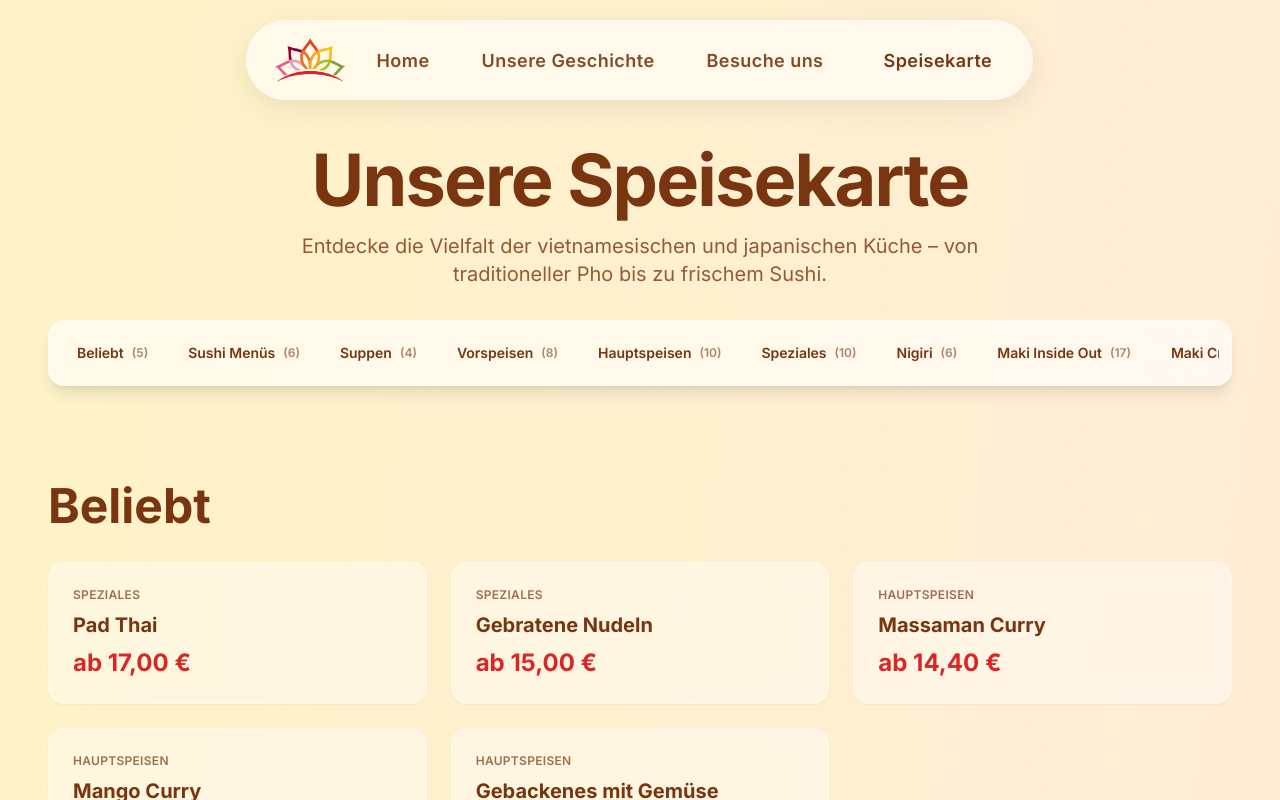
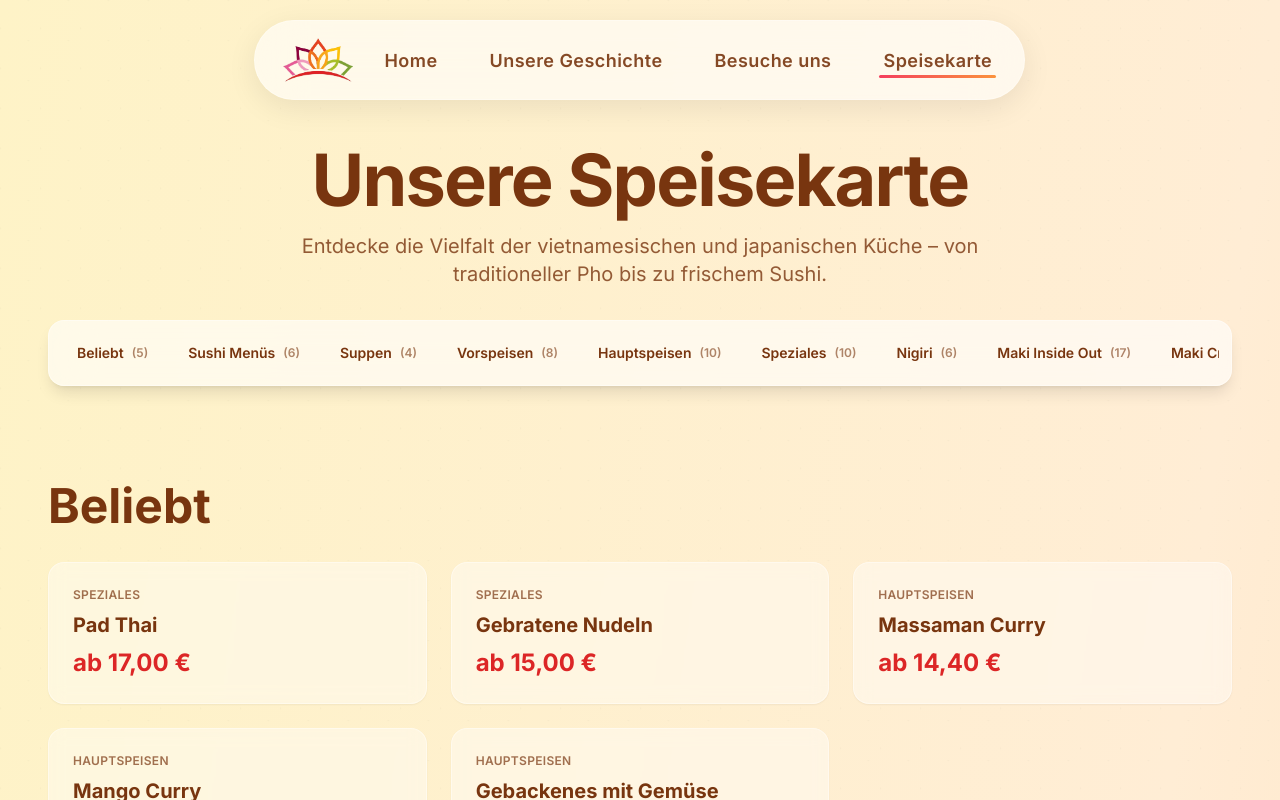
Before and after one commit to gottliebdinh/asiaviet, a Next.js app: page /menu in a window 1280 px wide. Shown: the top 800 px of the page. Built offline with nearby package versions, Linux system fonts and the light colour scheme.

Commit message:
Fix navigation active state and hash detection for home section

```diff
--- a/app/components/NavLink.tsx
+++ b/app/components/NavLink.tsx
@@ -1,7 +1,7 @@
 "use client"
 
 import Link from 'next/link'
-import { usePathname, useSearchParams } from 'next/navigation'
+import { usePathname } from 'next/navigation'
 import { useEffect, useMemo, useState } from 'react'
 
 type Props = {
@@ -12,24 +12,34 @@ type Props = {
 
 export default function NavLink({ href, className = '', children }: Props) {
   const pathname = usePathname()
-  const search = useSearchParams()
   const [hash, setHash] = useState<string>(typeof window !== 'undefined' ? window.location.hash : '')
 
   useEffect(() => {
-    const onHashChange = () => setHash(window.location.hash)
-    window.addEventListener('hashchange', onHashChange)
-    return () => window.removeEventListener('hashchange', onHashChange)
+    // Update hash immediately on mount and when it changes
+    const updateHash = () => setHash(window.location.hash)
+    updateHash()
+
+    // Listen to hash changes
+    window.addEventListener('hashchange', updateHash)
+    // Also check periodically in case smooth scroll updates hash without firing hashchange
+    const interval = setInterval(updateHash, 150)
+
+    return () => {
+      window.removeEventListener('hashchange', updateHash)
+      clearInterval(interval)
+    }
   }, [])
 
   const isActive = useMemo(() => {
     try {
       // Section links: active when hash matches
       if (href.startsWith('/#')) {
-        return hash === href.replace('/', '')
+        const targetHash = href.replace('/', '')
+        return hash === targetHash
       }
-      // Home: only active when at top (no hash)
-      if (href === '/') {
-        return pathname === '/' && (hash === '' || hash === '#' || hash === '#home')
+      // Home: active when hash is empty or #home, and on homepage
+      if (href === '/#home' || href === '/') {
+        return pathname === '/' && (!hash || hash === '' || hash === '#' || hash === '#home')
       }
       // Other routes: exact path match
       return pathname === href
@@ -39,11 +49,29 @@ export default function NavLink({ href, className = '', children }: Props) {
   }, [pathname, hash, href])
 
   const base = 'relative px-1 py-1 text-amber-900/90 transition-colors'
-  const underlineAnim = 'after:content-[""] after:absolute after:left-0 after:bottom-0 after:h-[2px] after:w-full after:bg-amber-900/80 after:origin-left after:scale-x-0 after:transition-transform after:duration-300 hover:after:scale-x-100'
+  const isMenu = href === '/menu'
+  const underlineAnim = isMenu
+    ? 'after:content-[""] after:absolute after:left-0 after:bottom-0 after:h-[3px] after:w-full after:rounded-full after:bg-gradient-to-r after:from-rose-500 after:to-orange-400 after:origin-left after:scale-x-0 after:transition-transform after:duration-300 hover:after:scale-x-100'
+    : 'after:content-[""] after:absolute after:left-0 after:bottom-0 after:h-[2px] after:w-full after:bg-amber-900/80 after:origin-left after:scale-x-0 after:transition-transform after:duration-300 hover:after:scale-x-100'
   const active = 'after:scale-x-100'
 
+  const handleClick = (e: React.MouseEvent<HTMLAnchorElement>) => {
+    // If it's a hash link, update hash immediately after navigation
+    if (href.startsWith('/#')) {
+      const targetHash = href.replace('/', '')
+      // Small delay to let browser update hash first
+      setTimeout(() => {
+        setHash(window.location.hash)
+      }, 100)
+    } else if (href === '/') {
+      setTimeout(() => {
+        setHash('')
+      }, 100)
+    }
+  }
+
   return (
-    <Link href={href} className={`${base} ${underlineAnim} ${isActive ? active : ''} ${className}`}>
+    <Link href={href} onClick={handleClick} className={`${base} ${underlineAnim} ${isActive ? active : ''} ${className}`}>
       {children}
     </Link>
   )
--- a/app/components/SectionObserver.tsx
+++ b/app/components/SectionObserver.tsx
@@ -1,36 +1,50 @@
 "use client"
 
 import { useEffect } from 'react'
+import { usePathname } from 'next/navigation'
 
 export default function SectionObserver() {
+  const pathname = usePathname()
+
   useEffect(() => {
+    // Only observe on homepage
+    if (pathname !== '/') return
+
+    let observer: IntersectionObserver | null = null
+    let retryCount = 0
+    const maxRetries = 20
+
+    const initObserver = () => {
       const sectionIds = ['home', 'about', 'visit']
       const sections = sectionIds
         .map((id) => document.getElementById(id))
         .filter(Boolean) as HTMLElement[]
 
-    if (sections.length === 0) return
+      if (sections.length === 0) {
+        // Retry if sections not found yet (e.g., after navigation)
+        if (retryCount < maxRetries) {
+          retryCount++
+          setTimeout(initObserver, 100)
+        }
+        return
+      }
 
       let currentHash = window.location.hash
       const setHash = (hash: string) => {
         if (currentHash === hash) return
         currentHash = hash
-      // Avoid jump; only update URL
         history.replaceState(null, '', hash || window.location.pathname)
-      // Fire a hashchange event so listeners (NavLink) can react consistently
         window.dispatchEvent(new HashChangeEvent('hashchange'))
       }
 
-    // Keep a visibility map to avoid gaps when entries array contains only changes
       const visibility = new Map<Element, number>()
 
-    const observer = new IntersectionObserver(
+      observer = new IntersectionObserver(
         (entries) => {
           entries.forEach((entry) => {
             visibility.set(entry.target, entry.isIntersecting ? (entry.intersectionRatio || 0) : 0)
           })
 
-        // Determine the most visible currently intersecting section across all observed
           let bestEl: Element | null = null
           let bestRatio = 0
           sections.forEach((el) => {
@@ -45,16 +59,57 @@ export default function SectionObserver() {
             const id = (bestEl as HTMLElement).id
             setHash(`#${id}`)
           } else {
-          // Keep current hash to avoid flicker between sections
+            // If no section is clearly visible or we're near the top, set to home
+            if (window.scrollY < 200) {
+              setHash('#home')
+            } else {
+              // Otherwise, check if home section is in viewport middle
+              const homeSection = document.getElementById('home')
+              if (homeSection) {
+                const homeRect = homeSection.getBoundingClientRect()
+                const viewportMiddle = window.innerHeight / 2
+                if (homeRect.top <= viewportMiddle && homeRect.bottom >= viewportMiddle - 100) {
+                  setHash('#home')
+                }
+              }
+            }
           }
         },
-      // Center window: a section is "active" when it overlaps the middle 10% band
         { root: null, rootMargin: '-45% 0px -45% 0px', threshold: [0, 0.1, 0.25, 0.5, 0.75, 1] }
       )
 
-    sections.forEach((el) => observer.observe(el))
-    return () => observer.disconnect()
-  }, [])
+      sections.forEach((el) => observer!.observe(el))
+      retryCount = 0 // Reset on success
+
+      // Set initial hash based on scroll position
+      const checkInitialHash = () => {
+        if (window.location.hash && window.location.hash !== '#home') return
+        const homeSection = document.getElementById('home')
+        if (homeSection) {
+          const homeRect = homeSection.getBoundingClientRect()
+          const viewportMiddle = window.innerHeight / 2
+          // If we're at the top, set to home
+          if (window.scrollY < 100 || (homeRect.top <= viewportMiddle && homeRect.bottom >= viewportMiddle)) {
+            if (window.location.hash !== '#home') {
+              history.replaceState(null, '', '#home')
+              window.dispatchEvent(new HashChangeEvent('hashchange'))
+            }
+          }
+        }
+      }
+      // Check after a small delay to ensure DOM is ready
+      setTimeout(checkInitialHash, 50)
+    }
+
+    // Initial attempt + retry mechanism
+    initObserver()
+
+    return () => {
+      if (observer) {
+        observer.disconnect()
+      }
+    }
+  }, [pathname])
 
   return null
 }
--- a/app/layout.tsx
+++ b/app/layout.tsx
@@ -54,12 +54,7 @@ export default function RootLayout({
               <NavLink href="/#home">Home</NavLink>
               <NavLink href="/#about">Unsere Geschichte</NavLink>
               <NavLink href="/#visit">Besuche uns</NavLink>
-              <Link
-                href="/menu"
-                className="relative px-3 py-1 rounded-xl text-amber-900 transition-colors hover:bg-transparent after:content-[''] after:absolute after:left-0 after:bottom-0 after:h-[3px] after:w-full after:rounded-full after:bg-gradient-to-r after:from-rose-500 after:to-orange-400 after:origin-left after:scale-x-0 hover:after:scale-x-100 after:transition-transform after:duration-300"
-              >
-                Speisekarte
-              </Link>
+              <NavLink href="/menu">Speisekarte</NavLink>
             </div>
           </nav>
         </header>
```
Lines whose indentation alone changed are shown as unchanged.
